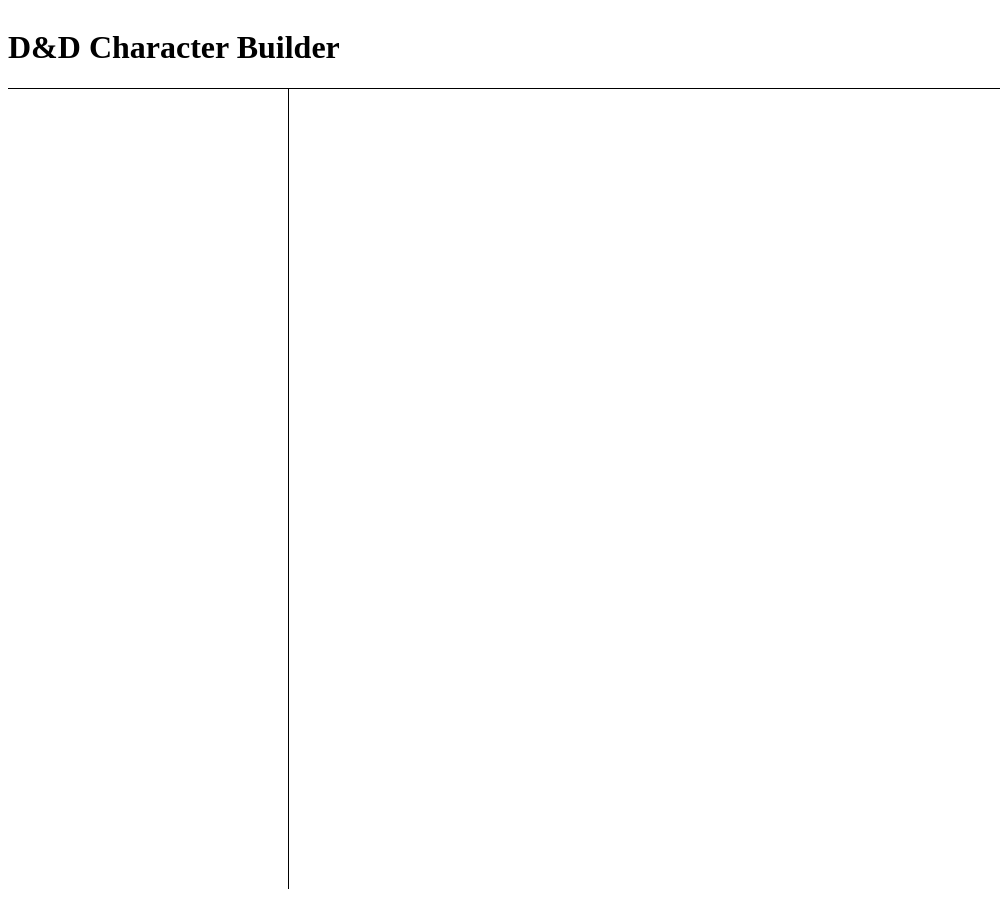
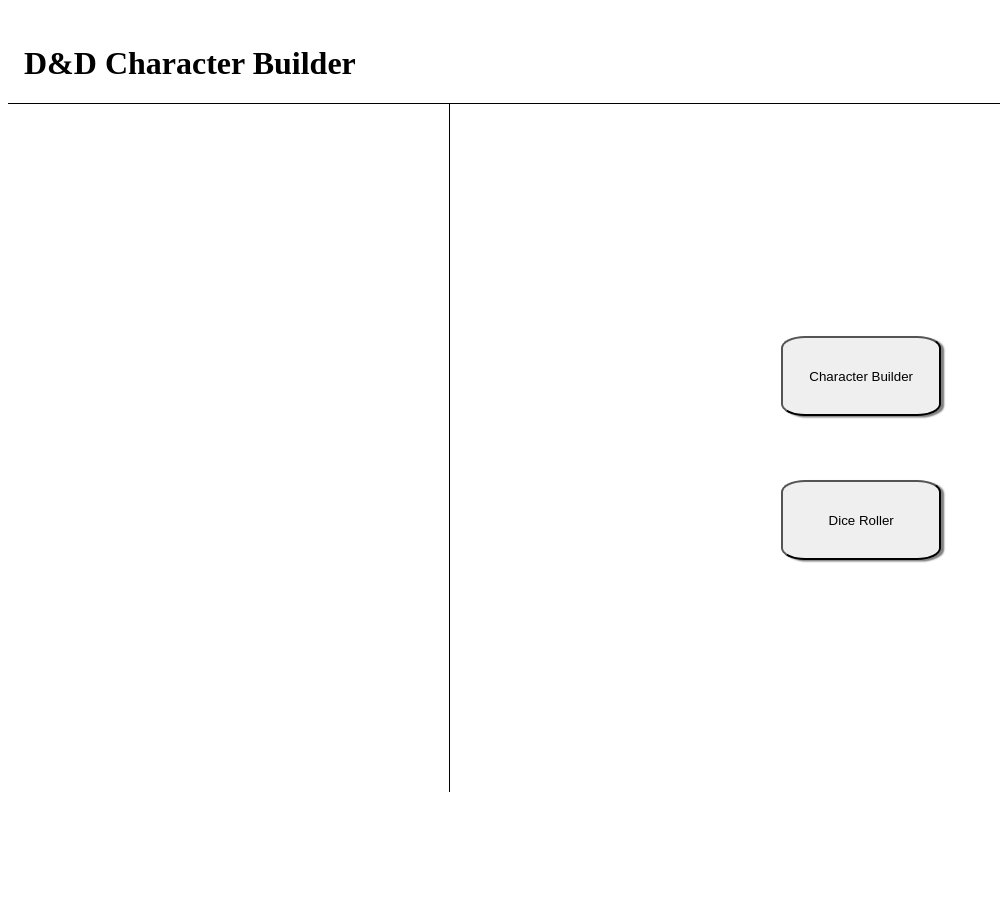
Before and after one commit to spirran/DND, a React (Vite) app: page / in a window 1280 px wide. Shown: the whole page, without its empty margins (0-1000 px from the left). After the commit the page ends 800 px from the top, so only its background shows below. Built offline with nearby package versions, Linux system fonts and the light colour scheme.

Commit message:
add components

```diff
--- a/src/pages/FrontPage.css
+++ b/src/pages/FrontPage.css
@@ -1,16 +1,45 @@
+*{box-sizing: border-box;}
+
 .header-wrapper {
     display: flex;
-    padding: 0;
+    height: 6rem;
+    padding: 1rem;
     border-bottom: 0.1rem solid black;
+}
+
+#main-section-wrapper {
+    display: flex;
+    flex-wrap: wrap;
+    height: calc(100vh - 7rem);
 }
 
 .browser-wrapper {
     display: flex;
-    width: 35vh;
-    height: 100vh;
-    border-right: 0.1rem solid black;;
+    width: 35%;
+    border-right: 0.1rem solid black;
+    overflow: auto;
 }
 
 .main-front-wrapper {
     display: flex;
+    flex-direction: column;
+    justify-content: center;
+    align-items: center;
+    flex-grow: 1;
 }
+
+.front-page-button {
+    width: 10rem;
+    height: 5rem;
+    margin: 2rem;
+    border-radius: 15%;
+    transition: transform 0.2s ease-in-out;
+    box-shadow: 0.2rem 0.1rem 0.1rem grey;
+
+}
+
+.front-page-button:hover {
+    cursor: pointer;
+    transform: scale(1.1);
+
+}
--- a/src/pages/FrontPage.jsx
+++ b/src/pages/FrontPage.jsx
@@ -1,4 +1,5 @@
 import './FrontPage.css';
+import {Link} from 'react-router-dom'
 
 function Header() {
     return(
@@ -26,15 +27,29 @@
     return (
         <div className='main-front-wrapper'>
 
+                <FrontPageButton text={"Character Builder"} url={"/CreateChar"} />
+                <FrontPageButton text={"Dice Roller"} url={"/DiceRoller"}/>
+
         </div>
     );
+}
+
+function FrontPageButton({url, text}) {
+    return (
+        <Link to={url}>
+            <button className='front-page-button'>{text}</button>
+        </Link>
+        );
 }
 
 function FrontPage() {
     return (
         <>
             <Header />
-            <CharacterBrowser />
+            <div id='main-section-wrapper'>
+                <CharacterBrowser />
+                <MainFront />
+            </div>
         </>
     );
 }
```
